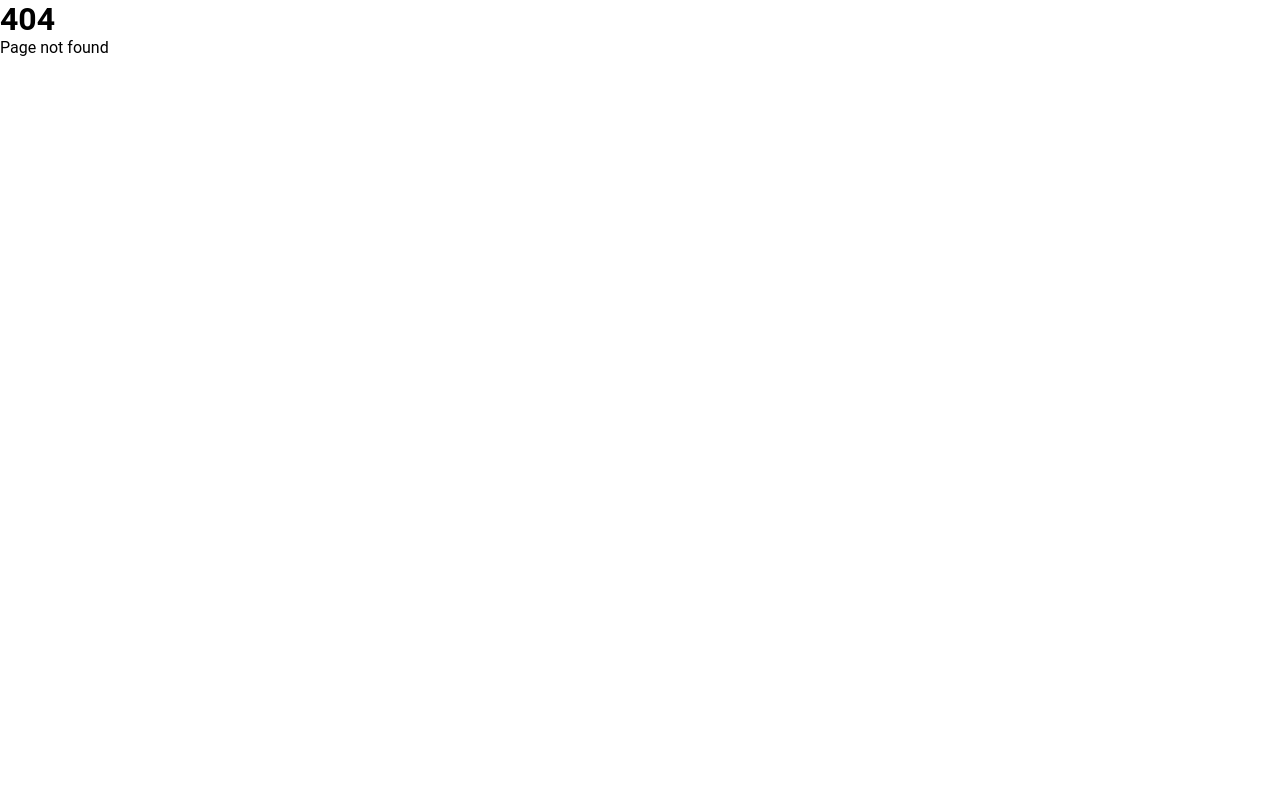
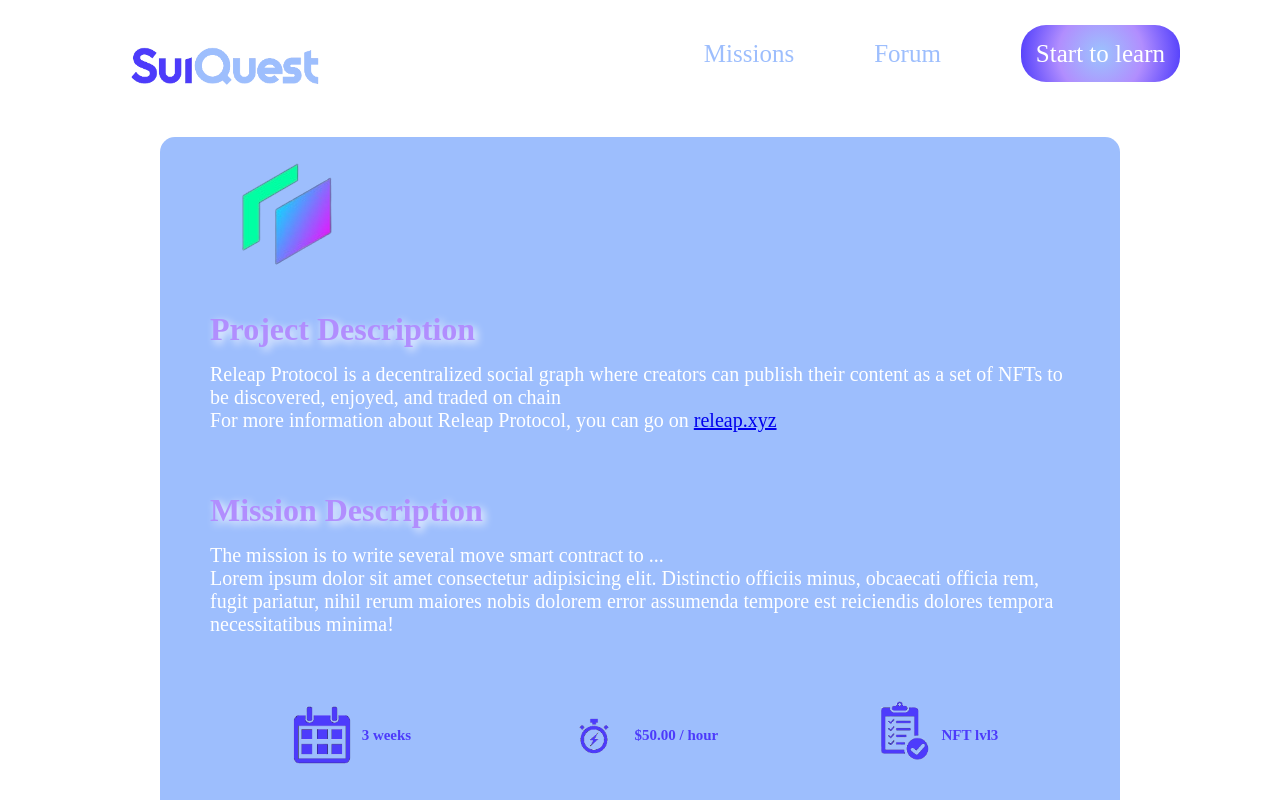
Before and after one commit to KRYPTOSPHERE-SUI-Hackathon/suiquest, a React (Create React App) app in the folder front/: page /releap-protocol in a window 1280 px wide. Before the commit this address led to /404. Shown: the top 800 px of the page. Built offline with nearby package versions, Linux system fonts and the light colour scheme.

Commit message:
Add new eleap-protocol page

```diff
--- a/front/src/App.js
+++ b/front/src/App.js
@@ -5,6 +5,7 @@
 import NewHome from './pages/NewHome/NewHome';
 import Quests from './pages/Quests/Quests';
 import Missions from './pages/Missions/Missions';
+import ReleapProtocol from './pages/MissionReleap/MissionReleap';
 
 function App({ code }) {
   return (
@@ -14,6 +15,7 @@
         <Route path="/anime" element={<Home />} />
         <Route path="/quests" element={<Quests />} />
         <Route path="/missions" element={<Missions />} />
+        <Route path="/releap-protocol" element={<ReleapProtocol />} />
         <Route path='/quest' element={<Quest title="Quest Title" description="Quest Description" reward="Quest Reward" />} />
         <Route path="404" element={<Page404 />} />
         <Route path="*" element={<Navigate to="/404" />} />
--- a/front/src/components/Navbar.js
+++ b/front/src/components/Navbar.js
@@ -1,5 +1,6 @@
 const Navbar = () => {
-    <nav>
+    const logo = require('../images/SuiQuest_logo.png');
+    return (<nav>
         <a href="index.html">
         <img className="navbar-logo" src={logo} alt="SuiQuest logo" />
         </a>
@@ -8,7 +9,7 @@
         <a className="forum" href="">Forum</a>
         <a className="navbar-button" href="quests">Start to learn</a>
         </div>
-    </nav>
+    </nav>);
 }
 
 export default Navbar;
--- a/front/src/pages/MissionReleap/MissionReleap.js
+++ b/front/src/pages/MissionReleap/MissionReleap.js
@@ -1,5 +1,4 @@
 import React from 'react';
-import './style.css'; // assuming these are in the 'src' directory
 import './releap-protocol.css';
 import Navbar from '../../components/Navbar';
 
@@ -12,10 +11,10 @@
       {/* Releap protocol */}
       <div className="background-mission">
         <div className="releap-protocol-mission">
-          <img src="images/releap_protocol.png" alt="Releap Protocol" />
+          <img src={require('../../images/releap_protocol.png')} alt="Releap Protocol" />
           <div>
             <h1>Project Description</h1>
-            <p>Releap Protocol is a decentralized social graph where creators can publish their content as a set of NFTs to be discovered, enjoyed, and traded on chain.</p>
+            <p>Releap Protocol is a decentralized social graph where creators can publish their content as a set of NFTs to be discovered, enjoyed, and traded on chain</p>
             <p>For more information about Releap Protocol, you can go on <a href="https://releap.xyz/">releap.xyz</a></p>
           </div>
         </div>
@@ -29,15 +28,15 @@
 
           <div className="key-point-mission">
             <div className="calendar">
-              <img src="images/blue-calendar.webp" alt="calendar" />
+              <img src={require('../../images/blue-calendar.webp')} alt="calendar" />
               <h2>3 weeks</h2>
             </div>
             <div className="hourly-paid">
-              <img src="images/fast.png" alt="money-per-hour" />
+              <img src={require('../../images/fast.png')} alt="money-per-hour" />
               <h2>$50.00 / hour</h2>
             </div>
             <div className="required">
-              <img src="images/requirement.webp" alt="requirement" />
+              <img src={require('../../images/requirement.webp')} alt="requirement" />
               <h2>NFT lvl3</h2>
             </div>
           </div>
--- /dev/null
+++ b/front/src/pages/MissionReleap/releap-protocol.css
@@ -0,0 +1,58 @@
+.background-mission{
+    margin: 20px 160px;
+    padding-bottom: 5px;
+    background-color: #9DBEFD;
+    border-radius: 15px;
+    font-family: 'Roboto-Medium';
+}
+.releap-protocol-mission{
+    margin: 0px 50px;
+}
+.background-mission h1{
+    font-size: 32px;
+    color: #B18EFE;
+    text-shadow: 3px 3px 8px#fff;
+    margin-top: 20px;
+    margin-bottom: 15px;
+}
+.background-mission p{
+    font-size: 20px;
+    color: #fff;
+}
+.description-activity{
+    margin: 0px 50px;
+}
+.description-activity h1{
+    margin-top: 60px;
+}
+.key-point-mission{
+    display: flex;
+    justify-content: space-around;
+    margin: 60px 0px;
+}
+.key-point-mission img{
+    width: 80px;
+}
+.key-point-mission h2{
+    color: #4D3BFB;
+    font-size: 15px;
+}
+.calendar,.hourly-paid,.required{
+    display: flex;
+    align-items: center;
+}
+.activity-on-this-mission strong{
+    font-size: 20px;
+    color: #4D3BFB;
+}
+.apply-bouton{
+    margin: 50px 0px;
+    padding: 10px;
+    color: #fff;
+    background-color: #4D3BFB;
+    width: fit-content;
+    border-radius: 15px;
+}
+.description-activity a{
+    text-decoration: none;
+}
--- a/front/src/pages/Missions/Missions.js
+++ b/front/src/pages/Missions/Missions.js
@@ -1,5 +1,6 @@
 import React from 'react';
 import './missions.css';
+import Navbar from '../../components/Navbar';
 
 const Missions = () => {
   const Mission = ({ imgSrc, title, description, requirement }) => (
@@ -54,14 +55,7 @@
 
   return (
     <div>
-      <nav>
-        <a href="/"><img className="navbar-logo" src={require("../../images/SuiQuest_logo.png")} alt="SuiQuest logo" /></a>
-        <div className="navbar-right-side">
-          <a className="forum" href="/mission">Missions</a>
-          <a className="forum" href="/forum">Forum</a>
-          <a className="navbar-button" href="/quests">Start to learn</a>
-        </div>
-      </nav>
+      <Navbar />
 
       <section id="the-missions">
         {missions.map((mission, index) => (
```
